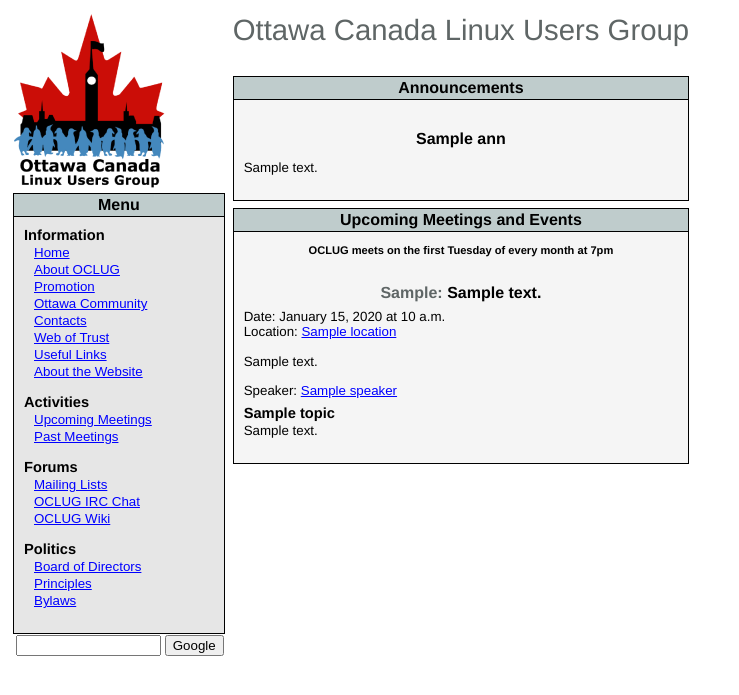
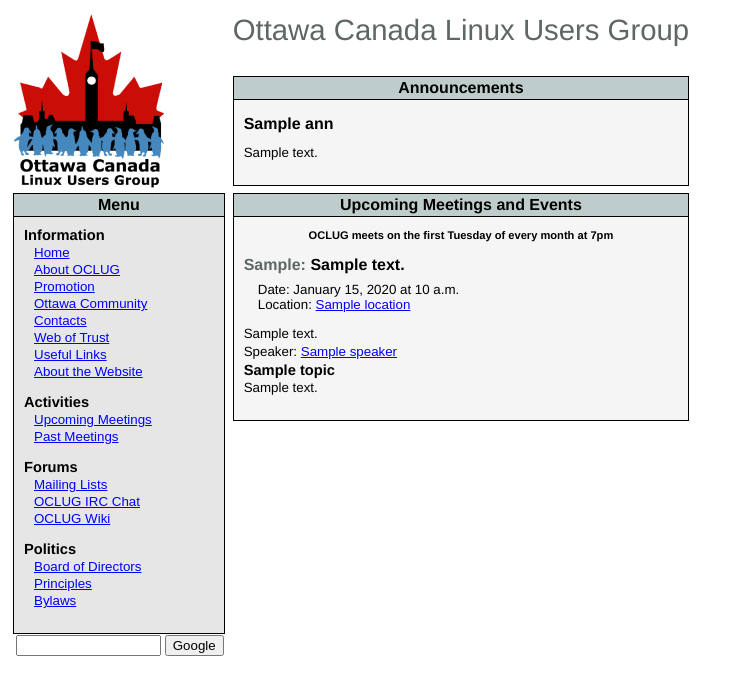
Before and after one commit to wardi/django-user-group, a Django app: template templates/meetings/upcoming.html in a window 1280 px wide. Shown: the top 695 px of the page, without its empty margins (0-739 px from the left). Run offline with Django 3.2, Linux system fonts and the light colour scheme; the template is opened without the code that fills it: most values are stand-ins (such as "Sample title", 1, 10 or a date in 2020); parts of the project's set-up code (start-up, migrations or seed data) failed here and were passed over.

Commit message:
fix favicon colours, some css tweaks, fix sandbox path
git-svn-id: http://devel.oclug.on.ca/svn/oclug_django_site/trunk@295 1404dbf3-0cdc-0310-83c5-af7e5224839b

```diff
--- a/docroot/media/oclug.css
+++ b/docroot/media/oclug.css
@@ -39,9 +39,8 @@
         font-size: 12pt;
         color: black;
         font-weight: bold;
-        text-align: center;
-        margin: 5px;
-        margin-top: 20px;
+        /*text-align: center;*/
+        margin: 5px 5px 5px 0;
     }
     .black  {
         color: #000;
@@ -172,3 +171,21 @@
     .center {
         text-align: center;
     }
+    .coords {
+    	padding-left: 2ex;
+    }
+    .meeting_info {
+    	margin-top: 2ex;
+    }
+    .meeting_info:first-child {
+    	margin-top: 0;
+    }
+    .talk_info {
+    	margin-top: 0.5ex;
+    }
+    .talk_info:first-child {
+    	margin-top: 0;
+    }
+    .thinbr {
+    	margin-bottom: -2em;
+    }
--- a/sandbox_settings.py
+++ b/sandbox_settings.py
@@ -5,7 +5,7 @@ from settings import *
 
 
 DATABASE_ENGINE = 'sqlite3'           # 'postgresql_psycopg2', 'postgresql', 'mysql', 'sqlite3' or 'ado_mssql'.
-DATABASE_NAME = '/home/webdude/staging/db/db.sqlite'            # Or path to database file if using sqlite3.
+DATABASE_NAME = '/home/webdude/sandbox/db/db.sqlite'            # Or path to database file if using sqlite3.
 DATABASE_USER = ''             # Not used with sqlite3.
 DATABASE_PASSWORD = ''         # Not used with sqlite3.
 DATABASE_HOST = ''             # Set to empty string for localhost. Not used with sqlite3.
@@ -13,11 +13,11 @@ DATABASE_PORT = ''             # Set to empty string for default. Not used with
 
 # Absolute path to the directory that holds media.
 # Example: "/home/media/media.lawrence.com/"
-MEDIA_ROOT = '/home/webdude/staging/site_data/uploaded/'
+MEDIA_ROOT = '/home/webdude/sandbox/site_data/uploaded/'
 
 TEMPLATE_DIRS = (
     # Put strings here, like "/home/html/django_templates" or "C:/www/django/templates".
     # Always use forward slashes, even on Windows.
     # Don't forget to use absolute paths, not relative paths.
-    '/home/webdude/staging/oclug_django_site/templates'
+    '/home/webdude/sandbox/oclug_django_site/templates'
 )
--- a/templates/base_generic.html
+++ b/templates/base_generic.html
@@ -4,9 +4,9 @@
 <html xmlns="http://www.w3.org/1999/xhtml" lang="en" xml:lang="en">
     <head>
         <title>Ottawa Canada Linux Users Group - OCLUG News</title>
-        <link rel="stylesheet" href="/media/oclug.css" title="oclug style" type="text/css"/>
+        <link rel="stylesheet" href="/media/oclug.css" title="oclug style" type="text/css" />
         <link rel="alternate" type="application/rss+xml" title="OCLUG Upcoming Meetings" href="/feeds/upcoming/" />
-        <link rel="shortcut icon" href="/favicon.ico" type="image/vnd.microsoft.icon" />
+	<link rel="shortcut icon" href="/favicon.ico" type="image/vnd.microsoft.icon" />
 
     </head>
     <body>
--- a/templates/meetings/meeting_info.html
+++ b/templates/meetings/meeting_info.html
@@ -1,14 +1,14 @@
 {% load markup %}
 {% load meetings_image %}
 
-<div style="padding-top: 1ex;">
+<div class="meeting_info">
 {% if object.image %}
-    {% meetings_image object.image 'align="right" style="padding-top:1em;"' %}
+    {% meetings_image object.image 'align="right"' %}
 {% endif %}
 <h1>
 <span style="color: #5f6666;">{{ object.readable_format }}:</span>
 {{ object.summary|escape }}</h1>
-<p> Date: {{ object.date.date|date:"F j, Y" }} at
+<p class="coords"> Date: {{ object.date.date|date:"F j, Y" }} at
 {{ object.date.time|time:"P" }} <br/>
 Location: <a href="{{ object.location.get_absolute_url }}"
 >{{ object.location.name|escape }}</a><br/>
@@ -20,17 +20,17 @@ Location: <a href="{{ object.location.get_absolute_url }}"
 {% endif %}
 {% if object.talks %}
     {% for talk in object.talks.all %}
-        <div style="padding-top: 1ex;">
+        <div class="talk_info">
         {% if talk.image %}
             {% meetings_image talk.image 'align="left" style="padding-right: 1ex; padding-bottom: 1ex;"' %}
         {% endif %}
-        <p>Speaker: <a href="{{ talk.speaker.get_absolute_url }}"
+        Speaker: <a href="{{ talk.speaker.get_absolute_url }}"
         >{{ talk.speaker.name|escape }}</a><br/>
         <h2>{{ talk.topic|escape }}</h2>
         {{ talk.description|markdown }}
-        <br clear="left"/>
+        <br clear="left" class="thinbr"/>
         </div>
     {% endfor %}
 {% endif %}
-<br clear="right" />
+<br clear="right" class="thinbr"/>
 </div>
--- a/templates/meetings/upcoming.html
+++ b/templates/meetings/upcoming.html
@@ -15,7 +15,7 @@
     <br clear="right">
     {% endif %}
     {% if ann.image %}
-        {% meetings_image ann.image 'align="right" style="padding-top: 1em;"' %}
+        {% meetings_image ann.image 'align="right"' %}
     {% endif %}
     <h1>{{ ann.title|escape }}</h1>
     <div style="padding-top: 1ex;">
```
Also changed, not shown: docroot/favicon.ico.
